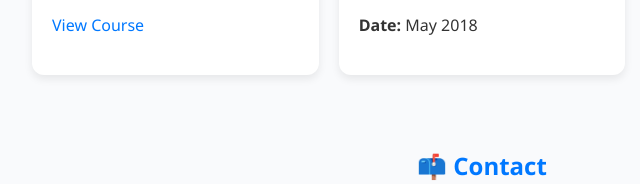
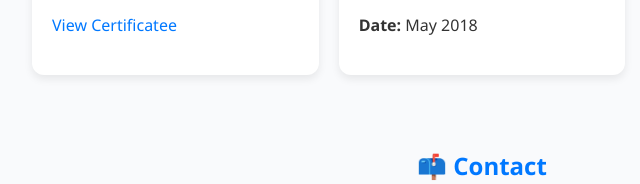
Before and after one commit to Maheshroy50/Maheshroy50.github.io, a plain HTML site: page index.html in a window 1280 px wide. Shown: the part 2954-3138 px from the top of the page, 158-798 px from the left. Drawn offline with Linux system fonts and the light colour scheme.

Commit message:
Update index.html

```diff
--- a/index.html
+++ b/index.html
@@ -270,7 +270,7 @@
           <img src="https://www.udemy.com/staticx/udemy/images/v7/logo-udemy.svg" alt="Udemy Logo">
           <h3>DevOps Masterclass – Udemy (53.5 hours)</h3>
           <p>Learned CI/CD, automation, cloud, and containerization fundamentals.</p>
-          <a href="https://www.udemy.com/certificate/UC-e94f4fe0-f7fd-45d6-bed3-cab7eb503a49/" target="_blank">View Course</a>
+          <a href="https://www.udemy.com/certificate/UC-e94f4fe0-f7fd-45d6-bed3-cab7eb503a49/" target="_blank">View Certificatee</a>
         </div>
 
         <div class="cert-card">
```
